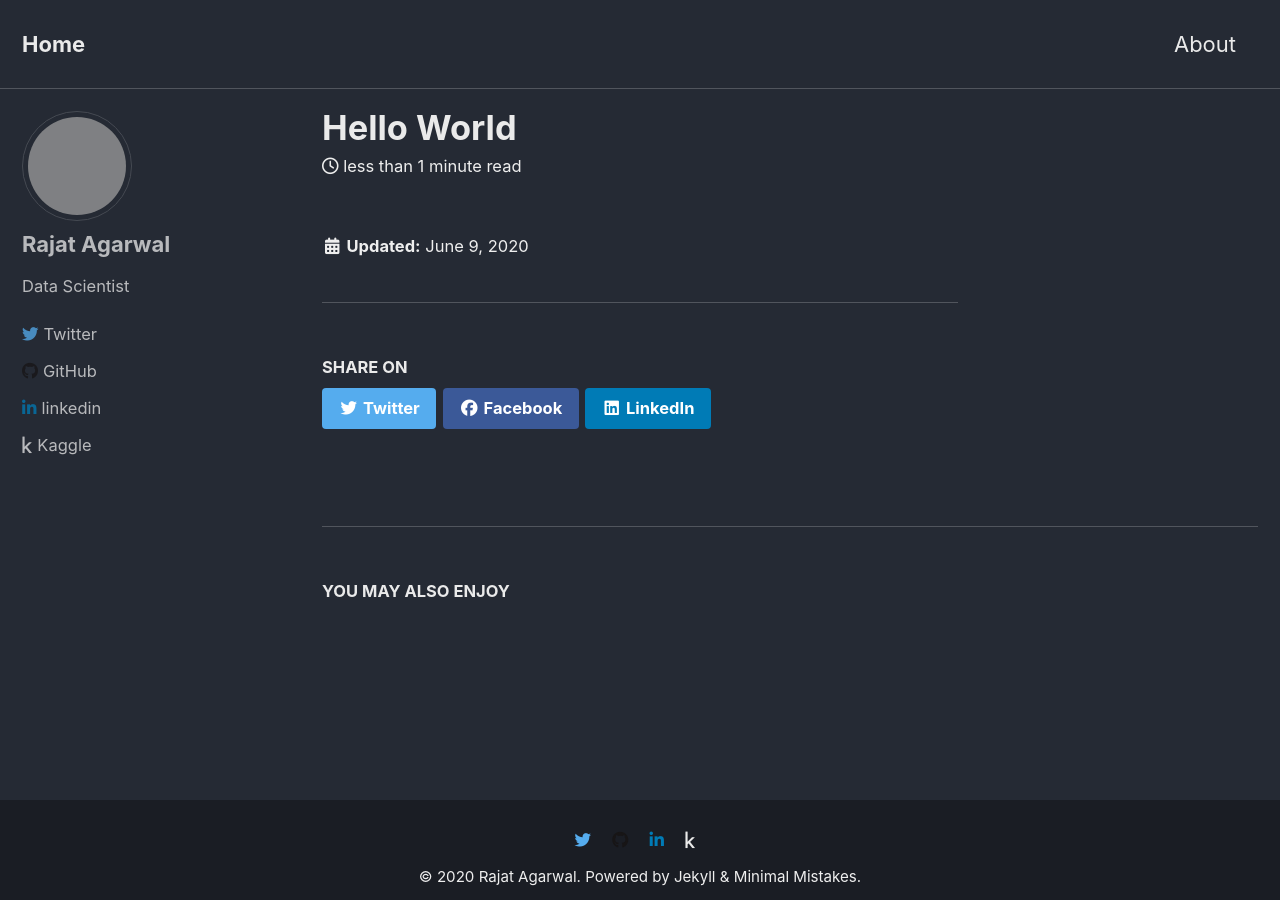
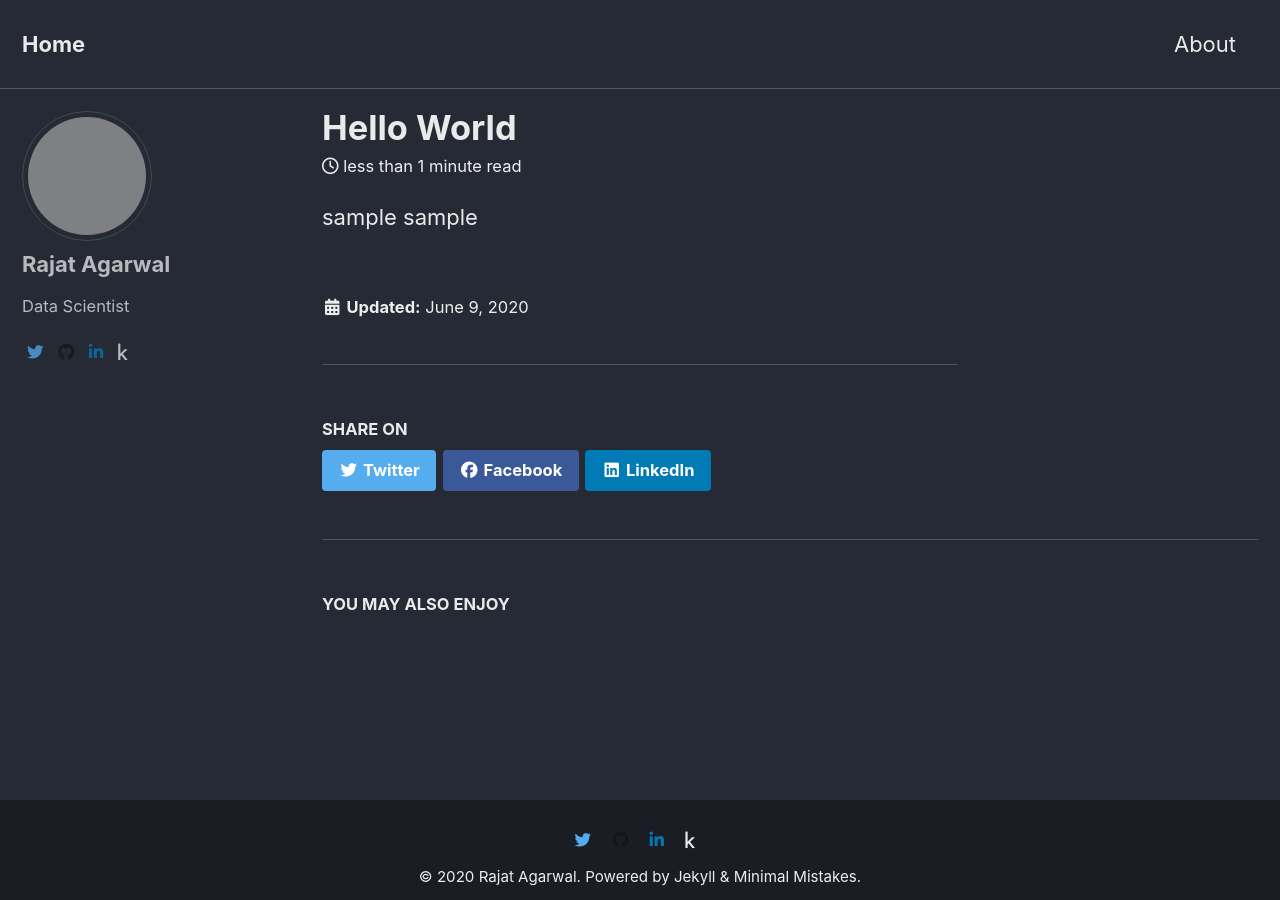
Before and after one commit to rajat-1994/rajat-1994.github.io, a Jekyll site: the page built from _posts/2020-06-09-hello-world.md, in a window 1280 px wide and 900 px high. Built offline with Jekyll 4.4.1, drawn with Linux system fonts in a browser that asks for light colours; cached includes are drawn as plain includes; nearby versions of some CDN libraries; grey boxes are pictures that could not be loaded.

Commit message:
Align all icons

```diff
--- a/_config.yml
+++ b/_config.yml
@@ -21,7 +21,7 @@ title_separator          : "-"
 subtitle                 : # site tagline that appears below site title in masthead
 name                     : "Rajat Agarwal"
 description              : "ML blog"
-url                      : "rajatagarwal.in" # the base hostname & protocol for your site e.g. "https://mmistakes.github.io"
+url                      : "https://rajatagarwal.in" # the base hostname & protocol for your site e.g. "https://mmistakes.github.io"
 baseurl                  : # the subpath of your site, e.g. "/blog"
 repository               : "rajat-1994/rajat-1994.github.io" # GitHub username/repo-name e.g. "mmistakes/minimal-mistakes"
 teaser                   : # path of fallback teaser image, e.g. "/assets/images/500x300.png"
--- a/_includes/author-profile.html
+++ b/_includes/author-profile.html
@@ -37,13 +37,15 @@
         </li>
       {% endif %}
 
+      <li>
       {% if author.links %}
         {% for link in author.links %}
           {% if link.label and link.url %}
-            <li><a href="{{ link.url }}" rel="nofollow noopener noreferrer"><i class="{{ link.icon | default: 'fas fa-link' }}" aria-hidden="true"></i><span class="label">{{ link.label }}</span></a></li>
+            <a href="{{ link.url }}" rel="nofollow noopener noreferrer" alt="{{link.label}}"><i class="{{ link.icon | default: 'fas fa-link' }}" aria-hidden="true"></i></a>
           {% endif %}
         {% endfor %}
       {% endif %}
+    </li>
 
       {% if author.uri %}
         <li>
--- a/_posts/2020-06-09-hello-world.md
+++ b/_posts/2020-06-09-hello-world.md
@@ -0,0 +1 @@
+sample sample
--- a/_sass/minimal-mistakes/_sidebar.scss
+++ b/_sass/minimal-mistakes/_sidebar.scss
@@ -127,7 +127,7 @@
   }
 
   img {
-    max-width: 110px;
+    max-width: 130px;
     border-radius: 50%;
 
     @include breakpoint($large) {
@@ -136,6 +136,8 @@
     }
   }
 }
+
+
 
 .author__content {
   display: table-cell;
@@ -182,10 +184,9 @@
 .author__urls-wrapper {
   position: relative;
   display: table-cell;
-  vertical-align: middle;
+  // vertical-align: middle;
   font-family: $sans-serif;
   z-index: 20;
-  position: relative;
   cursor: pointer;
 
   li:last-child {
@@ -303,11 +304,12 @@
   }
 
   a {
-    display: block;
+    display: inline;
     margin-bottom: 5px;
     padding-right: 5px;
     padding-top: 2px;
     padding-bottom: 2px;
+    padding-left: 5px;
     color: inherit;
     font-size: $type-size-5;
     text-decoration: none;
```
Also changed, not shown: _layouts/posts.html (line endings or trailing spaces).
